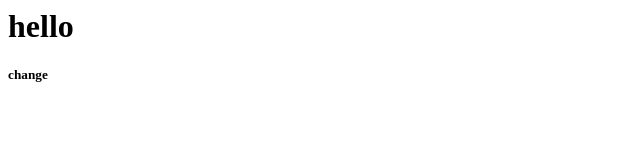
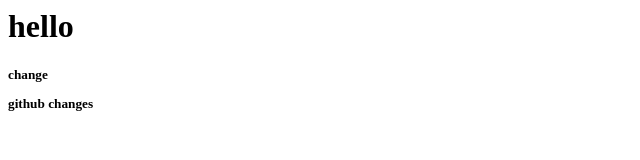
Before and after one commit to krushangi1/GitGIthubMaster, a plain HTML site: page index.html in a window 1280 px wide. Shown: the full height of the page, 0-640 px from the left. Drawn offline with Linux system fonts and the light colour scheme.

Commit message:
Update index.html

```diff
--- a/index.html
+++ b/index.html
@@ -1,4 +1,5 @@
 <h1>hello</h1>
 <h5>
     <p>change</p>
+    <p>github changes</p>
 </h5>
```
